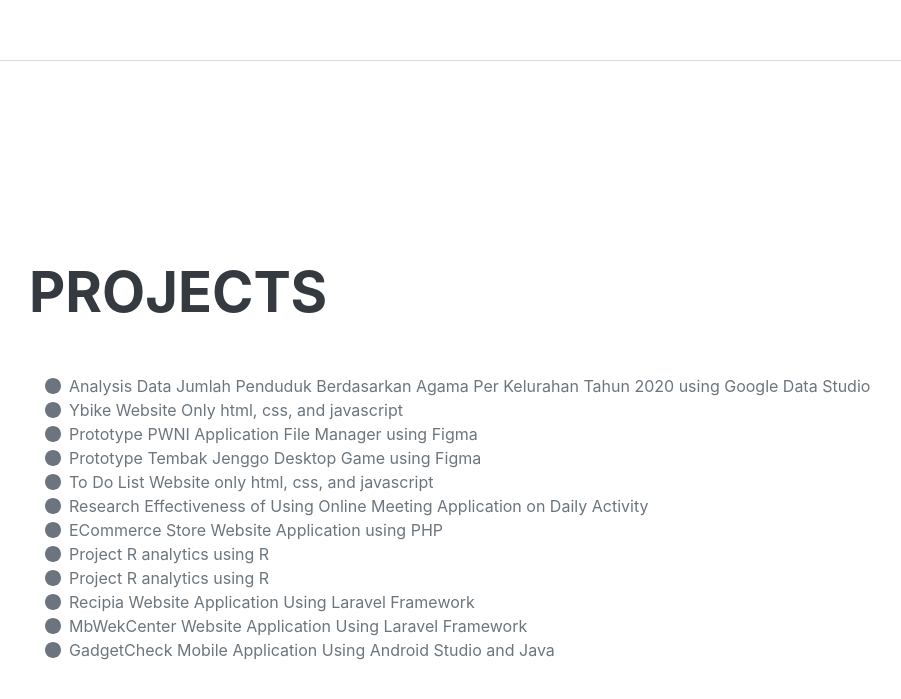
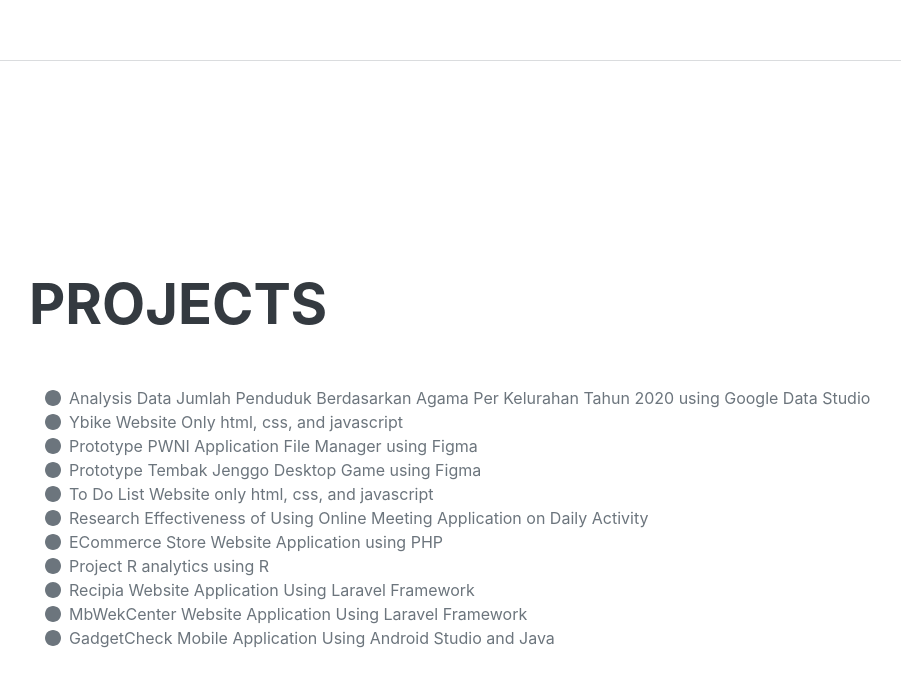
Before and after one commit to Adryansucipto/AdryanSucipto, a plain HTML site: page index.html in a window 1280 px wide. Shown: the part 3985-4684 px from the top of the page, without its empty margins (291-1192 px from the left). Drawn offline with nearby package versions, Linux system fonts and the light colour scheme; a web font is replaced by a local one.

Commit message:
Update index.html

```diff
--- a/index.html
+++ b/index.html
@@ -194,10 +194,6 @@
                         </li>
                         <li>
                             <span class="fa-li"><i class="fa-solid fa-circle"></i></span>
-                            Project R analytics using R
-                        </li>
-                        <li>
-                            <span class="fa-li"><i class="fa-solid fa-circle"></i></span>
                             Recipia Website Application Using Laravel Framework
                         </li>
                         <li>
```
